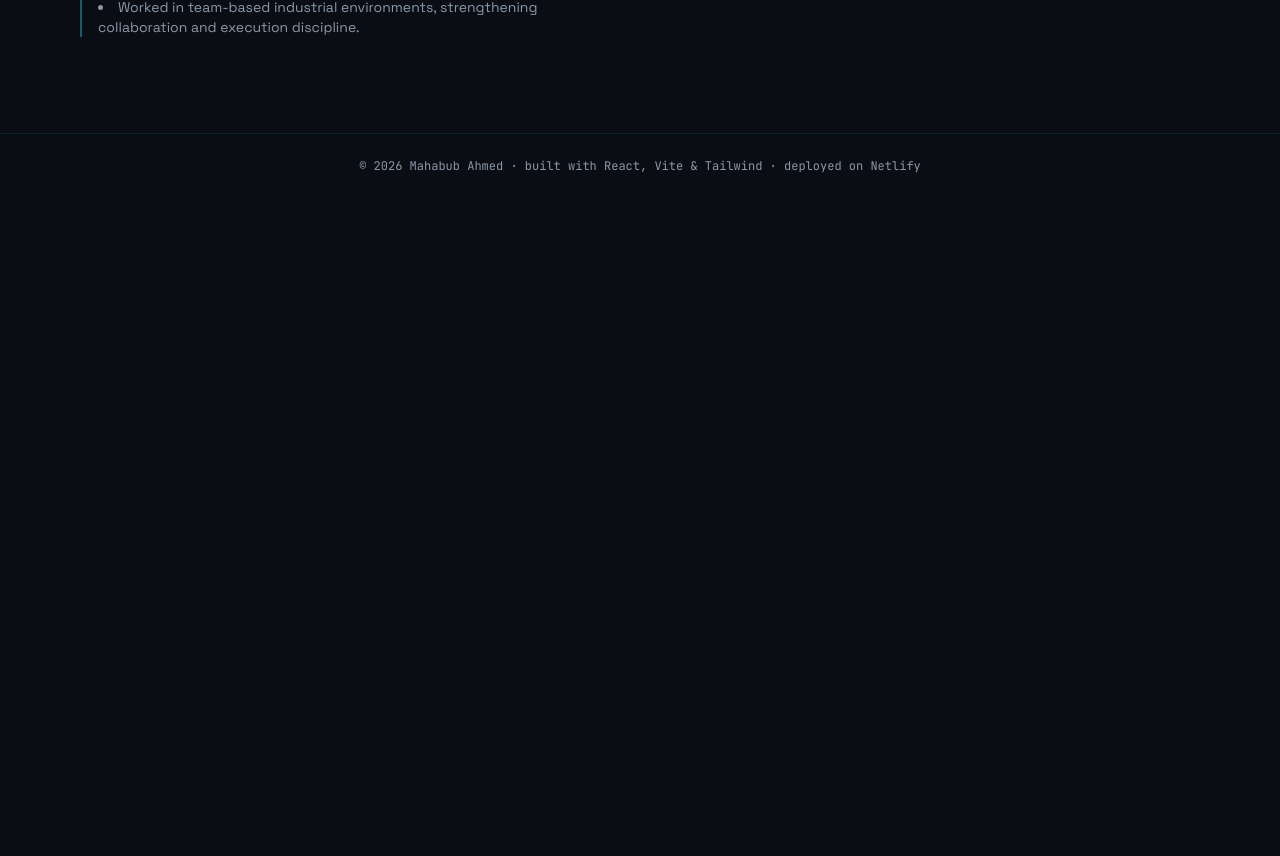
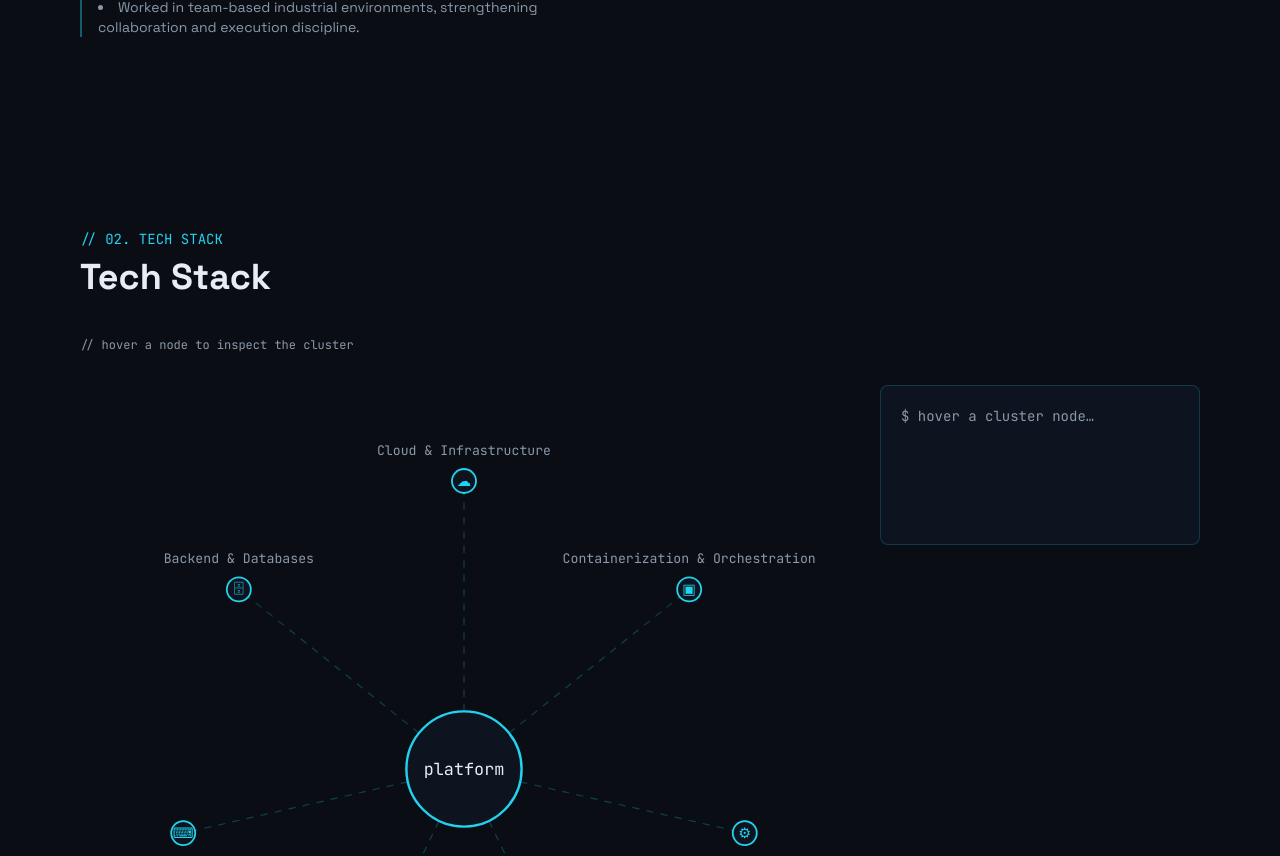
Before and after one commit to ahmed6394/portfolio, a React (Vite) app: page / in a window 1280 px wide. Shown: the part 1717-2573 px from the top of the page. Before the commit the page ends 1915 px from the top, so only its background shows below. Built offline with nearby package versions, Linux system fonts and the light colour scheme.

Commit message:
feat: tech stack cluster map with mobile grid fallback

```diff
--- /dev/null
+++ b/src/components/CategoryGrid.tsx
@@ -0,0 +1,22 @@
+import { stackCategories } from "../data/content";
+
+export default function CategoryGrid() {
+  return (
+    <div className="grid grid-cols-1 sm:grid-cols-2 gap-4">
+      {stackCategories.map((c) => (
+        <div key={c.id} className="border border-accent/20 bg-panel rounded-lg p-4">
+          <p className="font-mono text-accent text-sm">
+            {c.icon} {c.label}
+          </p>
+          <div className="mt-3 flex flex-wrap gap-2">
+            {c.techs.map((t) => (
+              <span key={t} className="font-mono text-xs border border-accent/30 text-muted px-2 py-0.5 rounded">
+                {t}
+              </span>
+            ))}
+          </div>
+        </div>
+      ))}
+    </div>
+  );
+}
--- /dev/null
+++ b/src/components/ClusterMap.tsx
@@ -0,0 +1,72 @@
+import { stackCategories } from "../data/content";
+
+const SIZE = 640;
+const CENTER = SIZE / 2;
+const RADIUS = 240;
+
+type Props = { hovered: string | null; onHover: (id: string | null) => void };
+
+export default function ClusterMap({ hovered, onHover }: Props) {
+  const nodes = stackCategories.map((c, i) => {
+    const angle = (i / stackCategories.length) * Math.PI * 2 - Math.PI / 2;
+    return { ...c, x: CENTER + RADIUS * Math.cos(angle), y: CENTER + RADIUS * Math.sin(angle) };
+  });
+
+  return (
+    <svg viewBox={`0 0 ${SIZE} ${SIZE}`} className="w-full" role="img" aria-label="Technology cluster map">
+      {nodes.map((n) => (
+        <line
+          key={n.id}
+          x1={CENTER}
+          y1={CENTER}
+          x2={n.x}
+          y2={n.y}
+          stroke="#22d3ee"
+          strokeOpacity={hovered === n.id ? 0.9 : 0.25}
+          strokeWidth={hovered === n.id ? 2 : 1}
+          strokeDasharray="6 6"
+          className="connection-line"
+        />
+      ))}
+      {nodes.map((n) => (
+        <g
+          key={n.id}
+          onMouseEnter={() => onHover(n.id)}
+          onFocus={() => onHover(n.id)}
+          onMouseLeave={() => onHover(null)}
+          onBlur={() => onHover(null)}
+          className="cursor-pointer"
+          tabIndex={0}
+          role="button"
+          aria-label={n.label}
+        >
+          <circle cx={n.x} cy={n.y} r={hovered === n.id ? 14 : 10} fill="#0d1420" stroke="#22d3ee" strokeWidth={1.5} />
+          <text x={n.x} y={n.y + 4} textAnchor="middle" fontSize={12} fill="#22d3ee">
+            {n.icon}
+          </text>
+          <text
+            x={n.x}
+            y={n.y + (n.y > CENTER ? 32 : -22)}
+            textAnchor="middle"
+            fontSize={11}
+            fill={hovered === n.id ? "#22d3ee" : "#8b98a9"}
+            fontFamily="'JetBrains Mono', monospace"
+          >
+            {n.label}
+          </text>
+        </g>
+      ))}
+      <circle cx={CENTER} cy={CENTER} r={48} fill="#0d1420" stroke="#22d3ee" strokeWidth={2} />
+      <text
+        x={CENTER}
+        y={CENTER + 5}
+        textAnchor="middle"
+        fontSize={14}
+        fill="#e6edf3"
+        fontFamily="'JetBrains Mono', monospace"
+      >
+        platform
+      </text>
+    </svg>
+  );
+}
--- /dev/null
+++ b/src/components/TechStack.tsx
@@ -0,0 +1,48 @@
+import { useState } from "react";
+import SectionHeader from "./SectionHeader";
+import Reveal from "./Reveal";
+import ClusterMap from "./ClusterMap";
+import CategoryGrid from "./CategoryGrid";
+import { stackCategories } from "../data/content";
+
+export default function TechStack() {
+  const [active, setActive] = useState<string | null>(null);
+  const activeCat = stackCategories.find((c) => c.id === active);
+
+  return (
+    <section id="tech-stack" className="py-24 max-w-6xl mx-auto px-4">
+      <Reveal>
+        <SectionHeader index="02" title="Tech Stack" />
+      </Reveal>
+      <Reveal delay={0.1}>
+        <p className="font-mono text-xs text-muted mb-8">// hover a node to inspect the cluster</p>
+        <div className="hidden md:block">
+          <div className="grid md:grid-cols-[1fr_320px] gap-8 items-start">
+            <ClusterMap hovered={active} onHover={setActive} />
+            <div className="border border-accent/20 bg-panel rounded-lg p-5 min-h-[160px] font-mono text-sm">
+              {activeCat ? (
+                <>
+                  <p className="text-accent">
+                    {activeCat.icon} {activeCat.label}
+                  </p>
+                  <div className="mt-3 flex flex-wrap gap-2">
+                    {activeCat.techs.map((t) => (
+                      <span key={t} className="text-xs border border-accent/30 text-muted px-2 py-0.5 rounded">
+                        {t}
+                      </span>
+                    ))}
+                  </div>
+                </>
+              ) : (
+                <p className="text-muted">$ hover a cluster node…</p>
+              )}
+            </div>
+          </div>
+        </div>
+        <div className="md:hidden">
+          <CategoryGrid />
+        </div>
+      </Reveal>
+    </section>
+  );
+}
--- a/src/pages/Landing.tsx
+++ b/src/pages/Landing.tsx
@@ -1,12 +1,14 @@
 import Hero from "../components/Hero";
 import About from "../components/About";
+import TechStack from "../components/TechStack";
 
 export default function Landing() {
   return (
     <main>
       <Hero />
       <About />
-      {/* Later: TechStack, Projects, ProductionMindset, MindsetSection, GetInTouch */}
+      <TechStack />
+      {/* Later: Projects, ProductionMindset, MindsetSection, GetInTouch */}
     </main>
   );
 }
```
